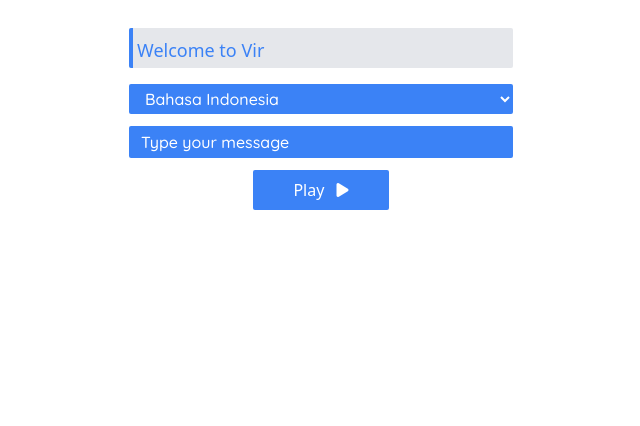
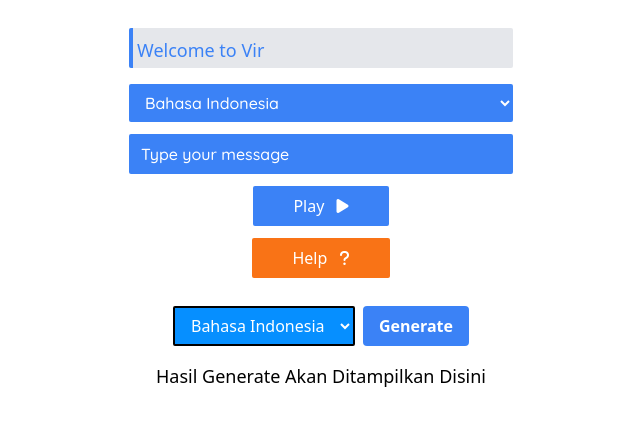
Before and after one commit to irvanshandika/Text-to-Speech, a website: page index.html in a window 1280 px wide. Shown: the whole page, without its empty margins (319-959 px from the left). Drawn offline with nearby package versions, Linux system fonts and the light colour scheme.

Commit message:
Add generate kalimat

```diff
--- a/index.html
+++ b/index.html
@@ -19,18 +19,32 @@
       </div>
 
       <div class="flex flex-col items-center">
-        <select id="language" class="bg-blue-500 hover:bg-blue-400 text-white border-black placeholder-white font-Quicksand border-solid mb-3 px-3 py-1 lg:w-96 w-[320px] rounded-sm" onchange="changeLanguage()">
+        <select id="language" class="bg-blue-500 hover:bg-blue-400 text-white border-black placeholder-white font-Quicksand border-solid mb-3 px-3 py-2 lg:w-96 w-[320px] rounded-sm" onchange="changeLanguage()">
           <option value="id">Bahasa Indonesia</option>
           <option value="en">English</option>
           <option value="zh">中文</option>
           <option value="ko">한국어</option>
           <option value="ja">日本語</option>
         </select>
-        <input id="message" type="text" class="bg-blue-500 hover:bg-blue-400 text-white border-black placeholder-white border-solid mb-3 px-3 py-1 rounded-sm w-full lg:max-w-lg font-Quicksand" placeholder="Type your message" />
+        <input id="message" type="text" class="bg-blue-500 hover:bg-blue-400 text-white border-black placeholder-white border-solid mb-3 px-3 py-2 rounded-sm w-full lg:max-w-lg font-Quicksand" placeholder="Type your message" />
         <button onclick="playSpeech()" class="bg-blue-500 hover:bg-blue-400 px-10 py-2 rounded-sm text-white">
           Play <span class="ml-2"><i class="fa-sharp fa-solid fa-play"></i></span>
         </button>
       </div>
+      <a href="#" class="bg-orange-500 hover:bg-orange-400 text-white mt-3 px-10 py-2 rounded-sm"
+        >Help <span class="ml-2"><i class="fa-solid fa-question"></i></span
+      ></a>
+      <div class="flex gap-2 mb-4 mt-7">
+        <select id="bahasa" class="custom-select bg-[#068FFF] hover:bg-[#78C1F3] text-white border-black px-3 py-1 rounded-sm border-2">
+            <option value="indonesia">Bahasa Indonesia</option>
+            <option value="english">English</option>
+            <option value="chinese">中文</option>
+            <option value="korean">한국어</option>
+            <option value="japanese">日本語</option>
+        </select>
+        <button onclick="generateKalimat()" class="bg-blue-500 hover:bg-blue-700 text-white font-bold py-2 px-4 rounded">Generate</button>
+    </div>
+    <p id="output" class="text-lg">Hasil Generate Akan Ditampilkan Disini</p>
     </div>
 
     <script src="https://code.jquery.com/jquery-3.6.0.min.js"></script>
--- a/src/script/index.js
+++ b/src/script/index.js
@@ -11,6 +11,7 @@ function playSpeech() {
   window.speechSynthesis.speak(speech);
 }
 
+// Select language
 var textToType = ["Selamat Datang Di Virtual Speech", "Welcome to Virtual Speech", "Semoga Harimu Menyenangkan!", "Have a Nice Day!"];
 var currentTextIndex = 0;
 var typedText = "";
@@ -29,3 +30,51 @@ function typeText() {
 $(document).ready(function () {
   typeText();
 });
+
+// Generate kalimat
+function generateKalimat() {
+  var bahasa = document.getElementById("bahasa").value;
+  var kata1, kata2, kata3, kata4;
+
+  switch (bahasa) {
+    case "indonesia":
+      kata1 = ["Saya", "Anda", "Mereka", "Kami"];
+      kata2 = ["sangat senang", "terkejut", "bahagia", "sangat sedih"];
+      kata3 = ["melihat", "mendengar", "merasakan", "menemui"];
+      kata4 = ["pemandangan indah", "berita gembira", "kejutan besar", "kesedihan yang mendalam"];
+      break;
+    case "english":
+      kata1 = ["I", "You", "They", "We"];
+      kata2 = ["am very happy", "am surprised", "am very sad"];
+      kata3 = ["see", "hear", "feel", "meet"];
+      kata4 = ["a beautiful scenery", "great news", "a big surprise", "deep sadness"];
+      break;
+    case "chinese":
+      kata1 = ["我", "你", "他们", "我们"];
+      kata2 = ["非常高兴", "很惊讶", "非常伤心"];
+      kata3 = ["看到", "听到", "感受到", "见到"];
+      kata4 = ["美丽的风景", "好消息", "一个大惊喜", "深深的悲伤"];
+      break;
+    case "korean":
+      kata1 = ["나는", "당신은", "그들은", "우리는"];
+      kata2 = ["매우 행복합니다", "놀랐어요", "매우 슬퍼요"];
+      kata3 = ["본다", "들었다", "느꼈다", "만났다"];
+      kata4 = ["아름다운 풍경을", "좋은 소식을", "큰 놀람을", "깊은 슬픔을"];
+      break;
+    case "japanese":
+      kata1 = ["私は", "あなたは", "彼らは", "私たちは"];
+      kata2 = ["とても嬉しいです", "驚きました", "とても悲しいです"];
+      kata3 = ["見る", "聞く", "感じる", "出会う"];
+      kata4 = ["美しい景色を", "素晴らしいニュースを", "大きな驚きを", "深い悲しみを"];
+      break;
+  }
+
+  var randomKata1 = kata1[Math.floor(Math.random() * kata1.length)];
+  var randomKata2 = kata2[Math.floor(Math.random() * kata2.length)];
+  var randomKata3 = kata3[Math.floor(Math.random() * kata3.length)];
+  var randomKata4 = kata4[Math.floor(Math.random() * kata4.length)];
+
+  var kalimat = randomKata1 + " " + randomKata2 + " " + randomKata3 + " " + randomKata4;
+  var outputElement = document.getElementById("output");
+  outputElement.innerHTML = kalimat;
+}
```
Also changed, not shown: dist/output.css.
